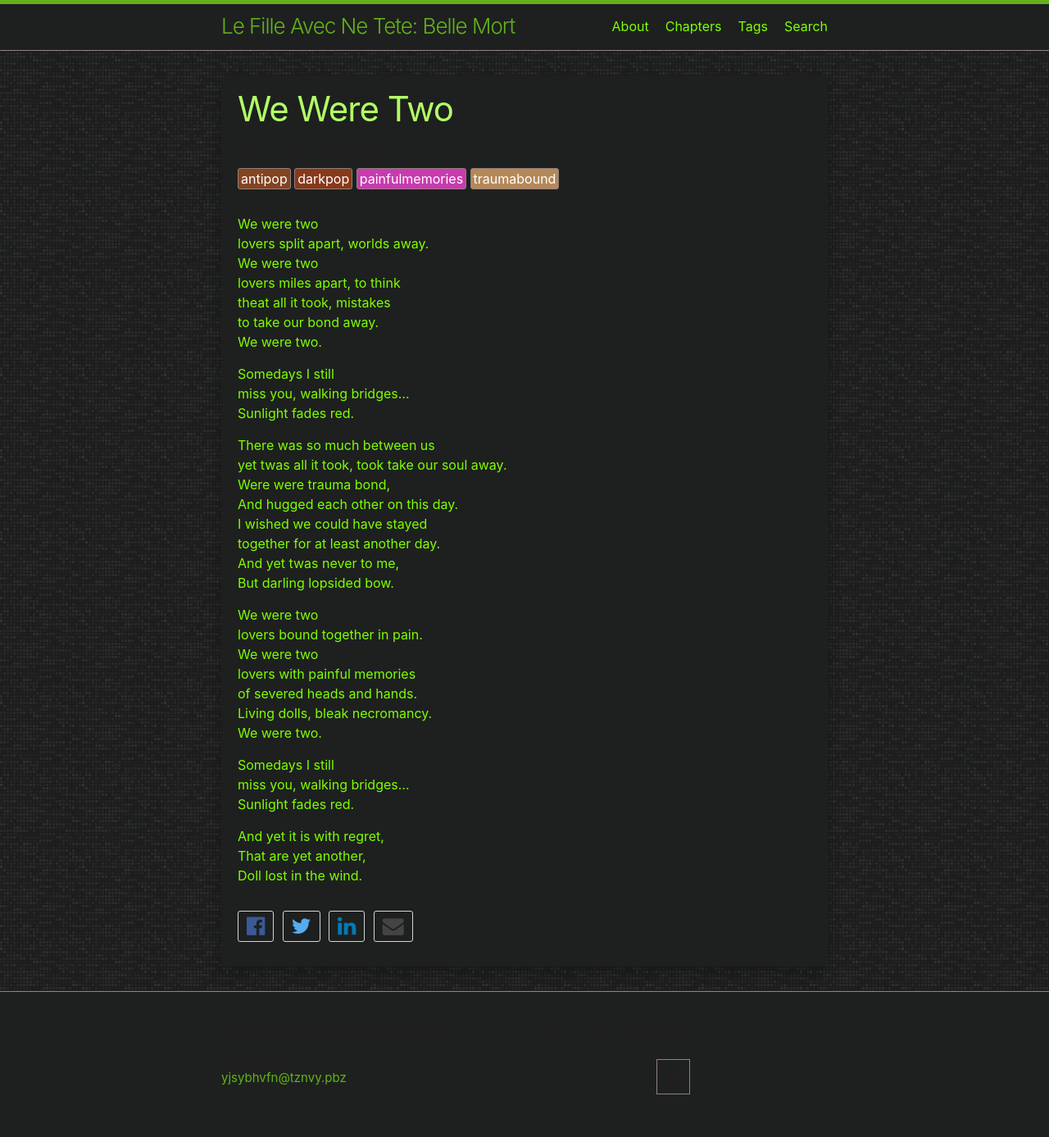
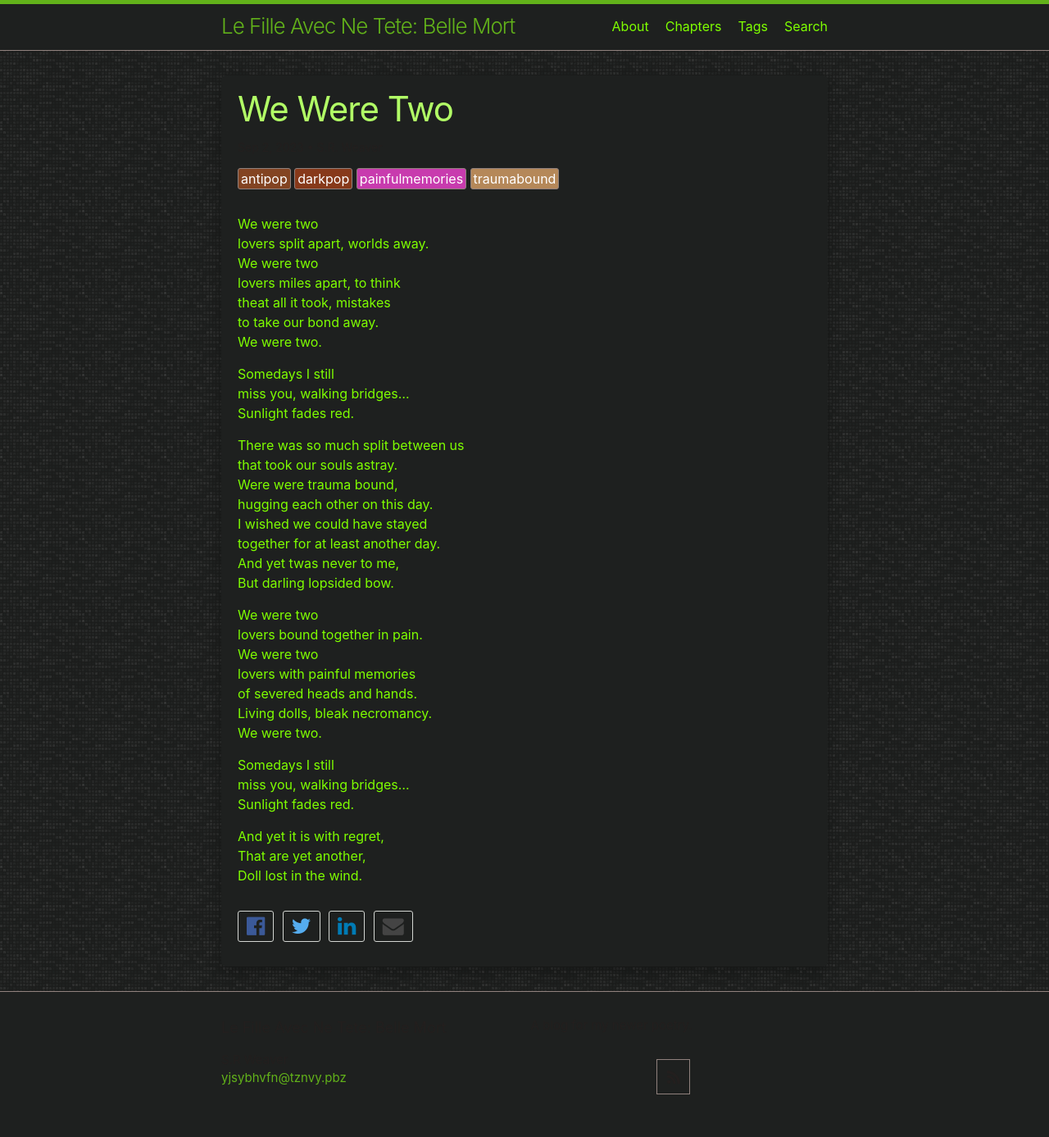
Before and after one commit to LWFlouisa/NewPoetry, a Jekyll site: the page built from _posts/2023-09-02-Weweretwo.md, in a window 1280 px wide. Shown: the whole page at 82% size. Built offline with Jekyll 4.4.1, drawn with Linux system fonts in a browser that asks for light colours; our own code applies the rules of GitHub Pages for plain Markdown files.

Commit message:
Update 2023-09-02-Weweretwo.md

```diff
--- a/_posts/2023-09-02-Weweretwo.md
+++ b/_posts/2023-09-02-Weweretwo.md
@@ -15,10 +15,10 @@ Somedays I still<br />
 miss you, walking bridges...<br />
 Sunlight fades red.
 
-There was so much between us<br />
-yet twas all it took, took take our soul away.<br />
-Were were trauma bond,<br />
-And hugged each other on this day.<br />
+There was so much split between us<br />
+that took our souls astray.<br />
+Were were trauma bound,<br />
+hugging each other on this day.<br />
 I wished we could have stayed<br />
 together for at least another day.<br />
 And yet twas never to me,<br />
```
